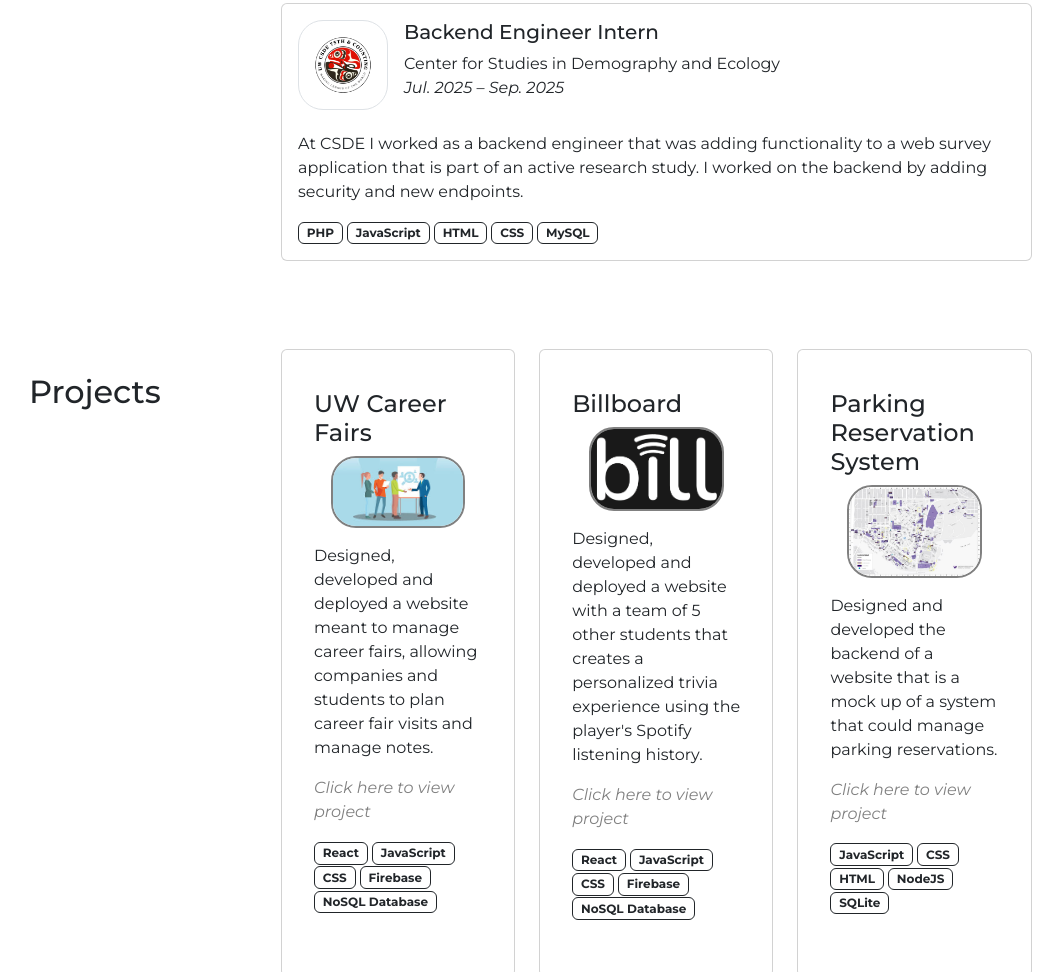
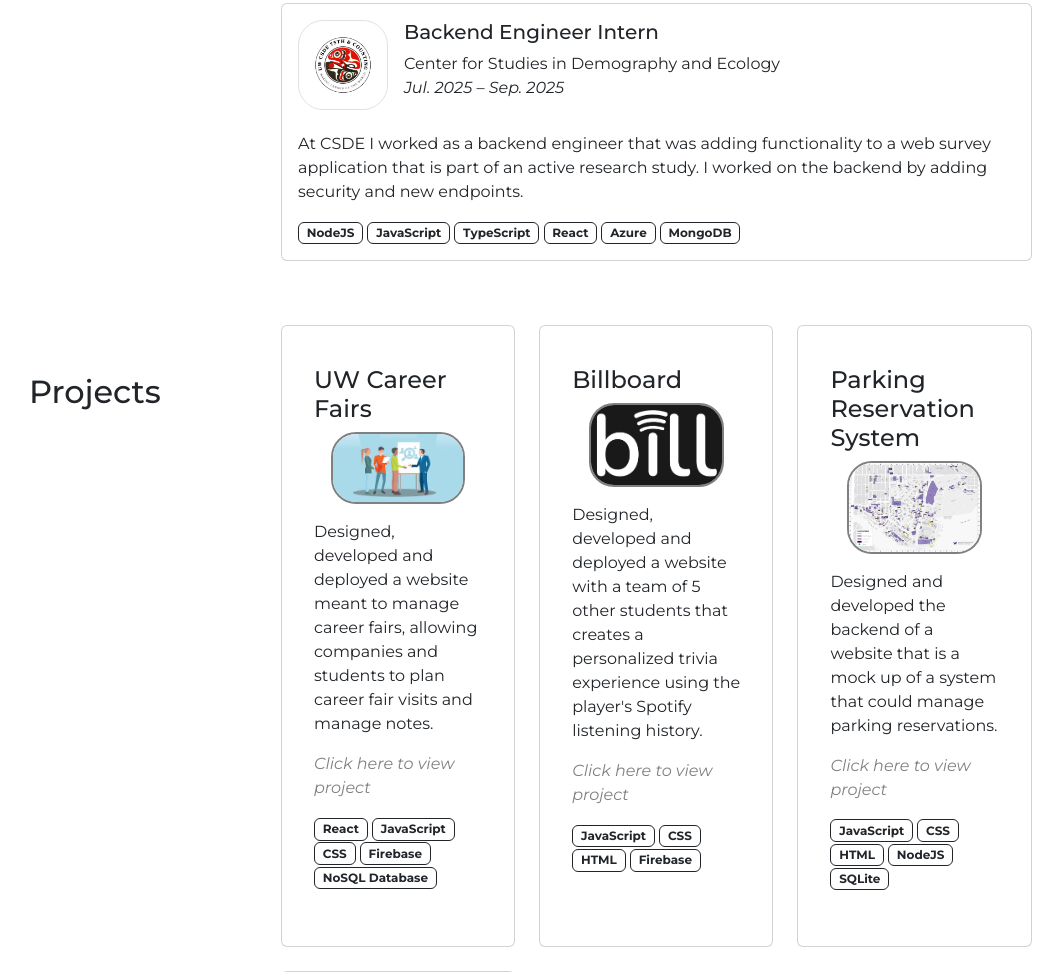
Before and after one commit to KristenGus42/kristen-gustafson-portfolio, a website: page index.html in a window 1280 px wide. Shown: the part 988-1960 px from the top of the page, without its empty margins (51-1114 px from the left). Drawn offline with nearby package versions, Linux system fonts and the light colour scheme.

Commit message:
Changed problem with squishing web page and double checked information

```diff
--- a/index.html
+++ b/index.html
@@ -83,11 +83,12 @@
                                     </div>
                                 </div>
                                 <p>At CSDE I worked as a backend engineer that was adding functionality to a web survey application that is part of an active research study. I worked on the backend by adding security and new endpoints.</p>
-                                <span class="badge border border-dark text-dark">PHP</span>
+                                <span class="badge border border-dark text-dark">NodeJS</span>
                                 <span class="badge border border-dark text-dark">JavaScript</span>
-                                <span class="badge border border-dark text-dark">HTML</span>
-                                <span class="badge border border-dark text-dark">CSS</span>
-                                <span class="badge border border-dark text-dark">MySQL</span>
+                                <span class="badge border border-dark text-dark">TypeScript</span>
+                                <span class="badge border border-dark text-dark">React</span>
+                                <span class="badge border border-dark text-dark">Azure</span>
+                                <span class="badge border border-dark text-dark">MongoDB</span>
                             </div>
                         </div>
                     </div>
@@ -98,8 +99,10 @@
             <div class="header p-5">
                 <h2>Projects</h2>
             </div>
+
             <div class="align-self-center">
-                <div class="row">
+                <!--<div class="row">-->
+                <div class="row row-cols-1 row-cols-sm-2 row-cols-lg-3 g-4">
                     <!--UW Career Fairs-->
                     <div class="col-4 mt-4">
                         <div class="card h-100 mb-4">
@@ -135,11 +138,10 @@
                                         <p>Designed, developed and deployed a website with a team of 5 other students that creates a personalized trivia experience using the player's Spotify listening history. </p>
                                         <a href="https://github.com/hcp-uw/team-bill"><em>Click here to view project</em></a>
                                     </div>
-                                    <span class="badge border border-dark text-dark">React</span>
                                     <span class="badge border border-dark text-dark">JavaScript</span>
                                     <span class="badge border border-dark text-dark">CSS</span>
+                                    <span class="badge border border-dark text-dark">HTML</span>
                                     <span class="badge border border-dark text-dark">Firebase</span>
-                                    <span class="badge border border-dark text-dark">NoSQL Database</span>
                                 </div>
                             </div>
                         </div>
@@ -166,8 +168,8 @@
                             </div>
                         </div>
                     </div>
-                </div>
-                <div class="row">
+                <!--</div>-->
+                <!--<div class="row">-->
                     <!--RareServed-->
                     <div class="col-4 mt-4">
                         <div class="card h-100 mb-4">
@@ -189,6 +191,7 @@
                             </div>
                         </div>
                     </div>
+                <!--</div>-->
                 </div>
             </div>
         </section>
```
